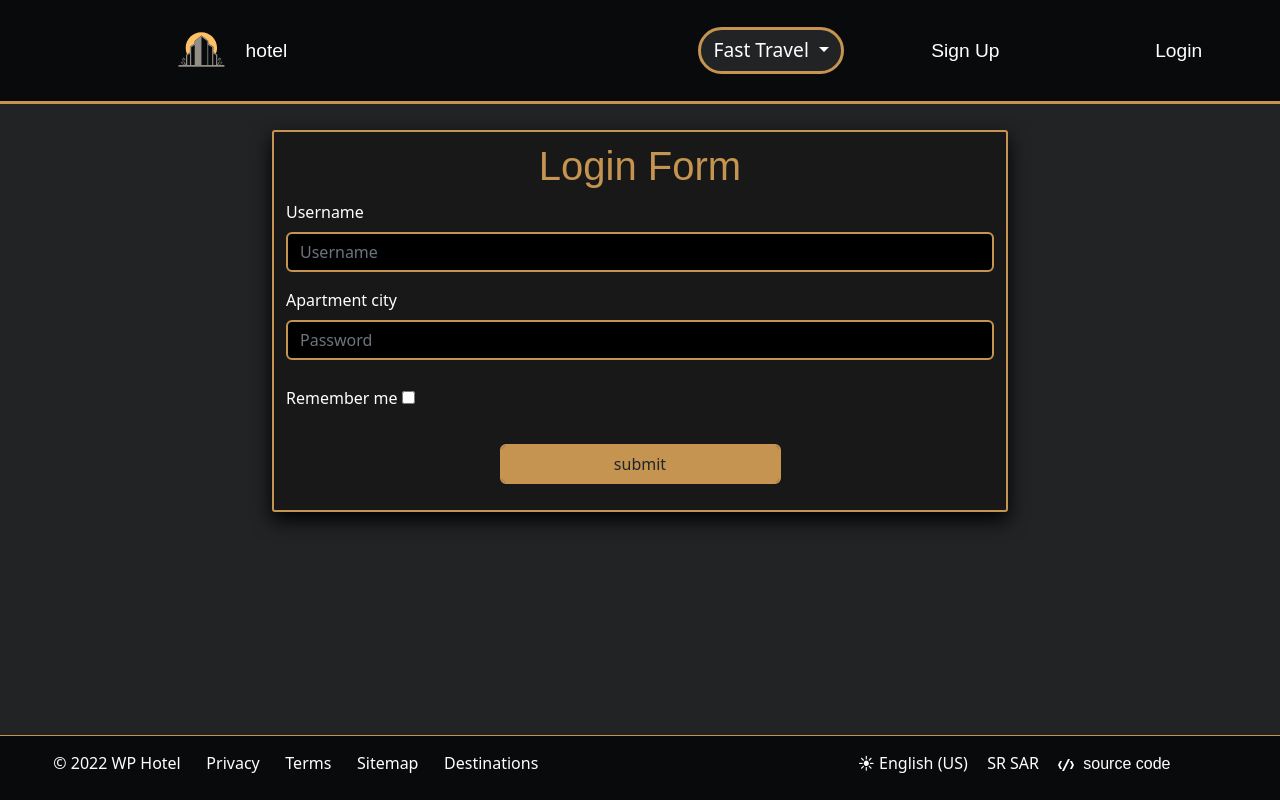
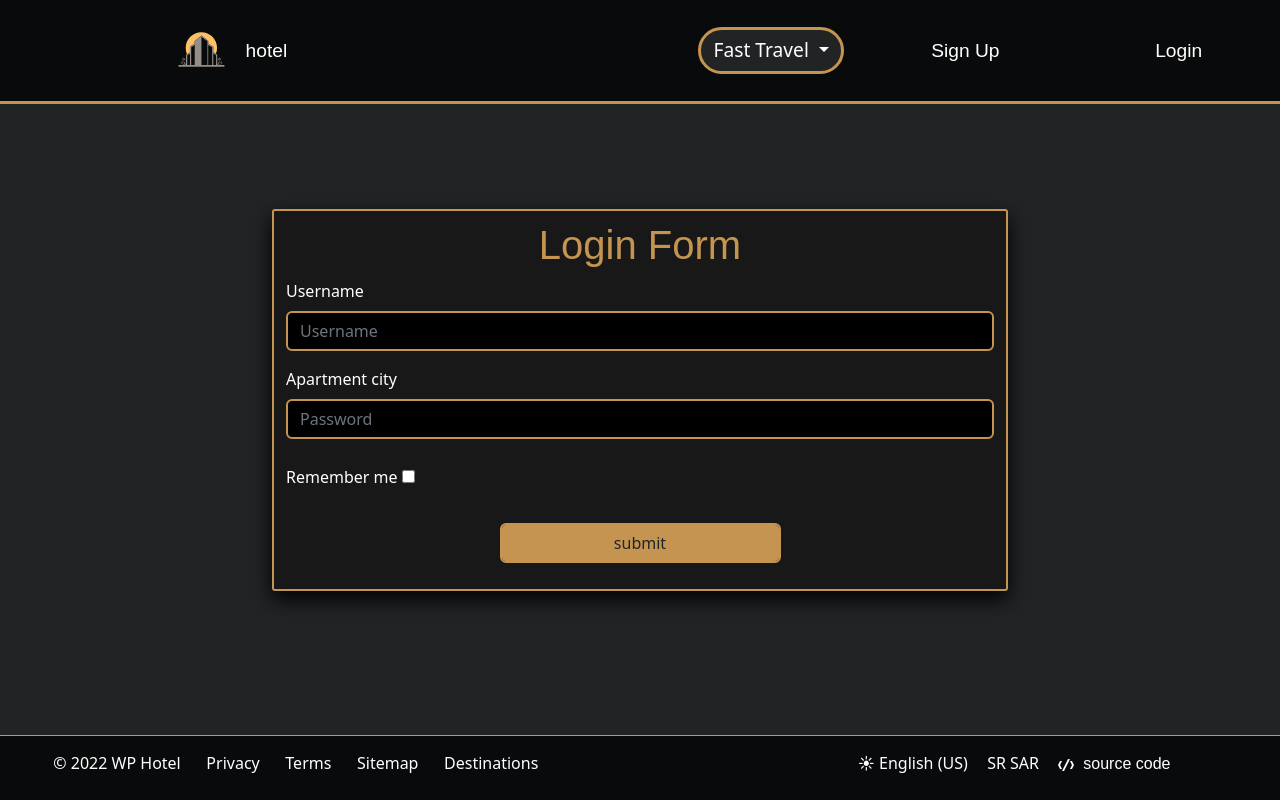
Before and after one commit to CaptainHmD/Hotel-website, a PHP site: page /views/login.html in a window 1280 px wide. Run offline with PHP 8.4, Linux system fonts and the light colour scheme; some web fonts are replaced.

Commit message:
restyle on login page

```diff
--- a/public/css/style2.css
+++ b/public/css/style2.css
@@ -30,6 +30,12 @@ body {
   margin: 0;
 
 
+}
+
+.login-body{
+  height: 100vh;
+  display: flex;
+  align-items: center;
 }
 * {
   box-sizing: border-box;
--- a/public/js/script.js
+++ b/public/js/script.js
@@ -31,3 +31,8 @@ function scrollFunction() {
 
   }
 }
+
+
+
+// login section
+// const username = document.getElementById('username-login');
--- a/public/views/login.html
+++ b/public/views/login.html
@@ -9,7 +9,7 @@
     <link rel="stylesheet" href="../css/style2.css">
     <title>Login</title>
 </head>
-<body>
+<body class="login-body">
 
  <!-- <div class="container"> -->
  <nav id="navbar">
@@ -77,14 +77,14 @@
                         <div class="form-row row justify-content-center add_apartment_margined_row my-row">
                             <div class='col-sm-12 my-col'>
                                 <div class="mb-3">
-                                    <label for="username" class="form-label add_form_label">Username</label>
-                                    <input type="text" name="username" class="form-control add_form_field" id="username" placeholder="Username">
+                                    <label for="username-login" class="form-label add_form_label">Username</label>
+                                    <input type="text" name="username-login" class="form-control add_form_field" id="username-login" placeholder="Username">
                                 </div>
                             </div>
                             <div class='col-sm-12 my-col'>
                                 <div class="mb-3">
-                                <label for="Password" class="form-label add_form_label">Apartment city</label>
-                                    <input type="password" name="Password" class="form-control add_form_field" id="Password" placeholder="Password">
+                                <label for="password-login" class="form-label add_form_label">Apartment city</label>
+                                    <input type="password-login" name="password-login" class="form-control add_form_field" id="password-login" placeholder="Password" minlength="8">
                                 </div>
                             </div>
                         </div>
```
